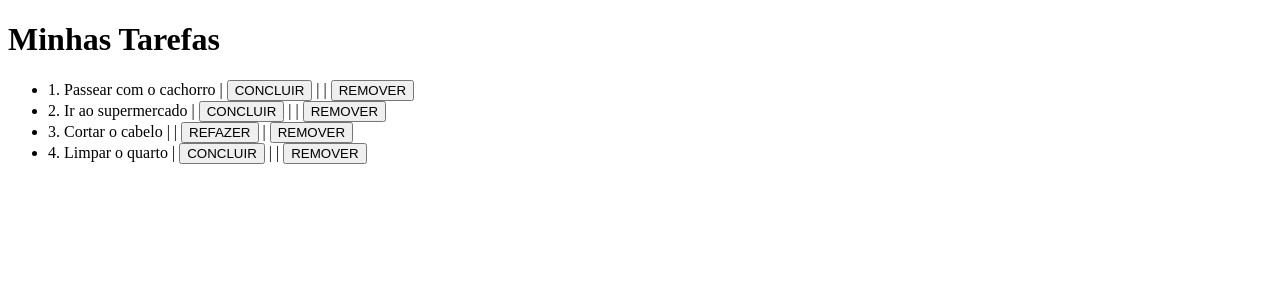
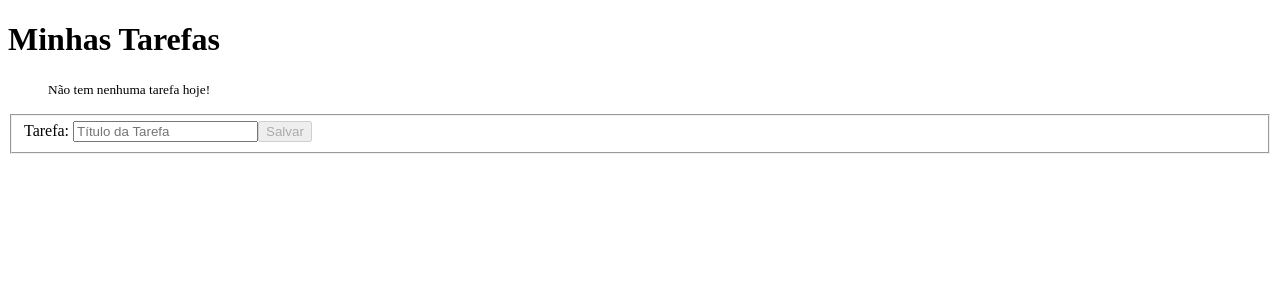
Before and after one commit to miltonhonji/Come-ando-com-Angular, an Angular app: page / in a window 1280 px wide. Shown: the top 300 px of the page. Built offline with nearby package versions, Linux system fonts and the light colour scheme.

Commit message:
Alterações referente no botão gravar, um pouco de local host.

```diff
--- a/src/app/app.component.html
+++ b/src/app/app.component.html
@@ -1,5 +1,7 @@
 <h1>{{ title }}</h1>
 <ul>
+  <!--Mostrando quando não há nada cadastrado-->
+  <p *ngIf="todos.length==0"><small>Não tem nenhuma tarefa hoje!</small></p>
   <li *ngFor="let todo of todos">
       {{ todo.id}}. {{ todo.title }} |
       <button *ngIf="!todo.done" (click)="markAsDone(todo)">CONCLUIR</button> |
@@ -7,3 +9,19 @@
       <button (click)="remove(todo)">REMOVER</button>
   </li>
 </ul>
+
+<form [formGroup]="form">
+  <fieldset> <!--Em alguns casos em form.controls.pristine aparece para validar o formulario como um todo -->
+      <label>Tarefa: </label>
+      <input
+          type="text"
+          placeholder="Título da Tarefa"
+          maxlength="60"
+          formControlName="title">
+      <!--Campo para validar os caracteres-->
+      <!--Pristine: se o controle do formulário, já foi modificado ou não.-->
+      <small *ngIf="form.controls.title.invalid && !form.controls.title.pristine">Este campo deve conter entre 3 e 60 caracteres</small>
+      <!--Disabilitou o botão para salvar.-->
+      <button [disabled]="form.invalid" (click)="add()">Salvar</button>
+  </fieldset>
+</form>
--- a/src/app/app.component.ts
+++ b/src/app/app.component.ts
@@ -1,5 +1,6 @@
 import { Todo } from './../models/todo.model';
 import { Component } from '@angular/core';
+import { FormGroup, FormBuilder, Validators } from '@angular/forms';
 
 @Component({
   selector: 'app-root', // <app-root></app-root>
@@ -10,14 +11,32 @@ export class AppComponent {
     //Criando uma variável
     public todos: Todo[] = []; //[] (vázio)
     public title: String = 'Minhas Tarefas';
+    public form: FormGroup;
 
-    constructor() {
-      this.todos.push(new Todo(1, 'Passear com o cachorro', false));
-      this.todos.push(new Todo(2, 'Ir ao supermercado', false));
-      this.todos.push(new Todo(3, 'Cortar o cabelo', true));
-      this.todos.push(new Todo(4, 'Limpar o quarto', false));
+    //FormBuilder terpa que ser privado.
+    constructor(private fb: FormBuilder) {
+      //Criando um grupo para o FormBuilder
+      this.form = this.fb.group({
+        //Nome do input
+        title: ['', Validators.compose([
+          Validators.minLength(3),
+          Validators.maxLength(60),
+          Validators.required
+        ])]
+      });
     }
 
+    add() {
+      const title = this.form.controls['title'].value;
+      const id = this.todos.length + 1;
+      this.todos.push(new Todo(id, title, false));
+      this.save();
+      this.clear();
+    }
+
+    clear() {
+      this.form.reset();
+    }
     //Remover uma tarefa
     remove(todo: Todo) {
 
@@ -49,4 +68,11 @@ export class AppComponent {
       //Setando para false
       todo.done = false;
     }
+
+    //Save
+    save() {
+      //Este método transforma o JSON em uma string.
+      const data = JSON.stringify(this.todos);
+      localStorage.setItem('todos', data);
+    }
 }
--- a/src/app/app.module.ts
+++ b/src/app/app.module.ts
@@ -1,6 +1,6 @@
 import { BrowserModule } from '@angular/platform-browser';
 import { NgModule } from '@angular/core';
-
+import { ReactiveFormsModule } from '@angular/forms';
 import { AppComponent } from './app.component';
 
 @NgModule({
@@ -8,7 +8,8 @@ import { AppComponent } from './app.component';
     AppComponent
   ],
   imports: [
-    BrowserModule
+    BrowserModule,
+    ReactiveFormsModule
   ],
   providers: [],
   bootstrap: [AppComponent]
```
